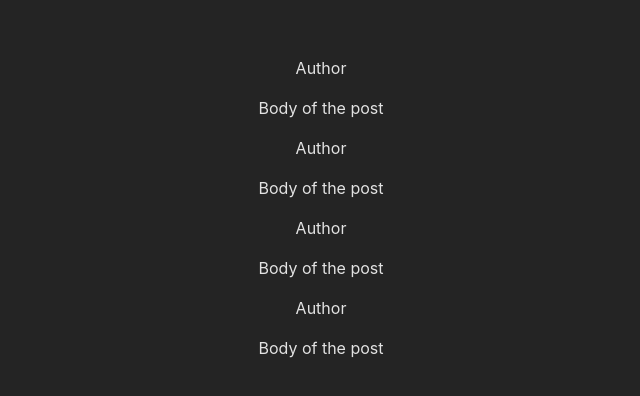
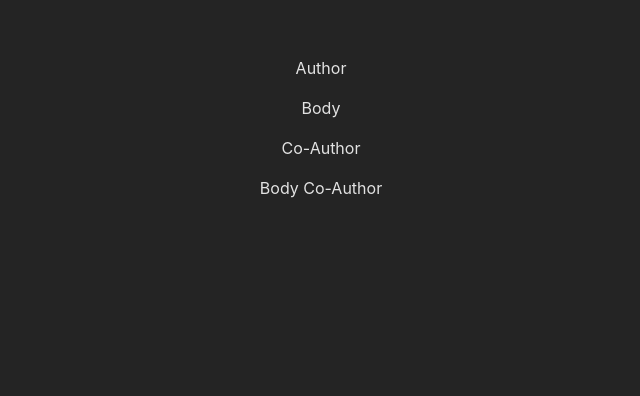
Before and after one commit to foolais/react-tutorial-udemy, a React (Vite) app: page / in a window 1280 px wide. Shown: the top 396 px of the page, without its empty margins (319-959 px from the left). Built offline with nearby package versions, Linux system fonts and the light colour scheme.

Commit message:
passing data with props

```diff
--- a/src/App.jsx
+++ b/src/App.jsx
@@ -4,10 +4,8 @@ import Post from "./components/Post";
 function App() {
   return (
     <main>
-      <Post />
-      <Post />
-      <Post />
-      <Post />
+      <Post author="Author" body="Body" />
+      <Post author="Co-Author" body="Body Co-Author" />
     </main>
   );
 }
--- a/src/components/Post.jsx
+++ b/src/components/Post.jsx
@@ -1,12 +1,11 @@
-const names = ["Author", "Co-Author"];
-
-function Post() {
-  const chosenName = Math.random() > 0.5 ? names[0] : names[1];
+/* eslint-disable react/prop-types */
+function Post(props) {
+  const { author, body } = props;
 
   return (
     <div>
-      <p>{chosenName}</p>
-      <p>Body of the post</p>
+      <p>{author}</p>
+      <p>{body}</p>
     </div>
   );
 }
```
